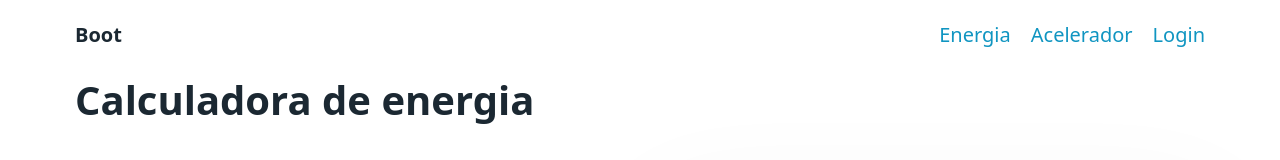
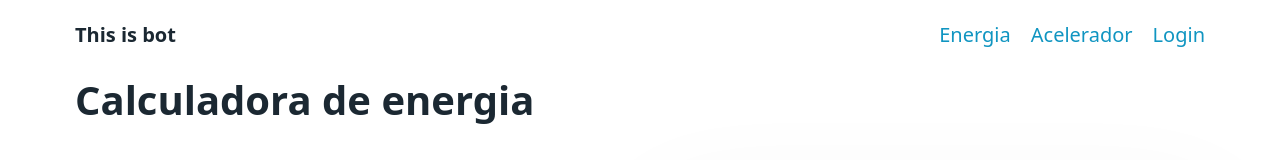
Before and after one commit to Lucas-Ayabe/demo-csv, a Next.js app: page /calculator/energy in a window 1280 px wide. Shown: the top 160 px of the page. Built offline with nearby package versions, Linux system fonts and the light colour scheme.

Commit message:
fix: corrected brand name

```diff
--- a/modules/shared/components/Header.tsx
+++ b/modules/shared/components/Header.tsx
@@ -13,7 +13,7 @@ export const Header = ({ links }: HeaderProps) => {
           <li>
             <Link passHref href="/">
               <a className="brand">
-                <strong>Boot</strong>
+                <strong>This is bot</strong>
               </a>
             </Link>
           </li>
--- a/modules/shared/components/Layout.tsx
+++ b/modules/shared/components/Layout.tsx
@@ -13,7 +13,7 @@ export const Layout = ({ children }: LayoutProps) => {
   return (
     <>
       <Head>
-        <title>Demo</title>
+        <title>This is bot</title>
       </Head>
       <Header links={routes} />
       <main className="container">{children}</main>
```
